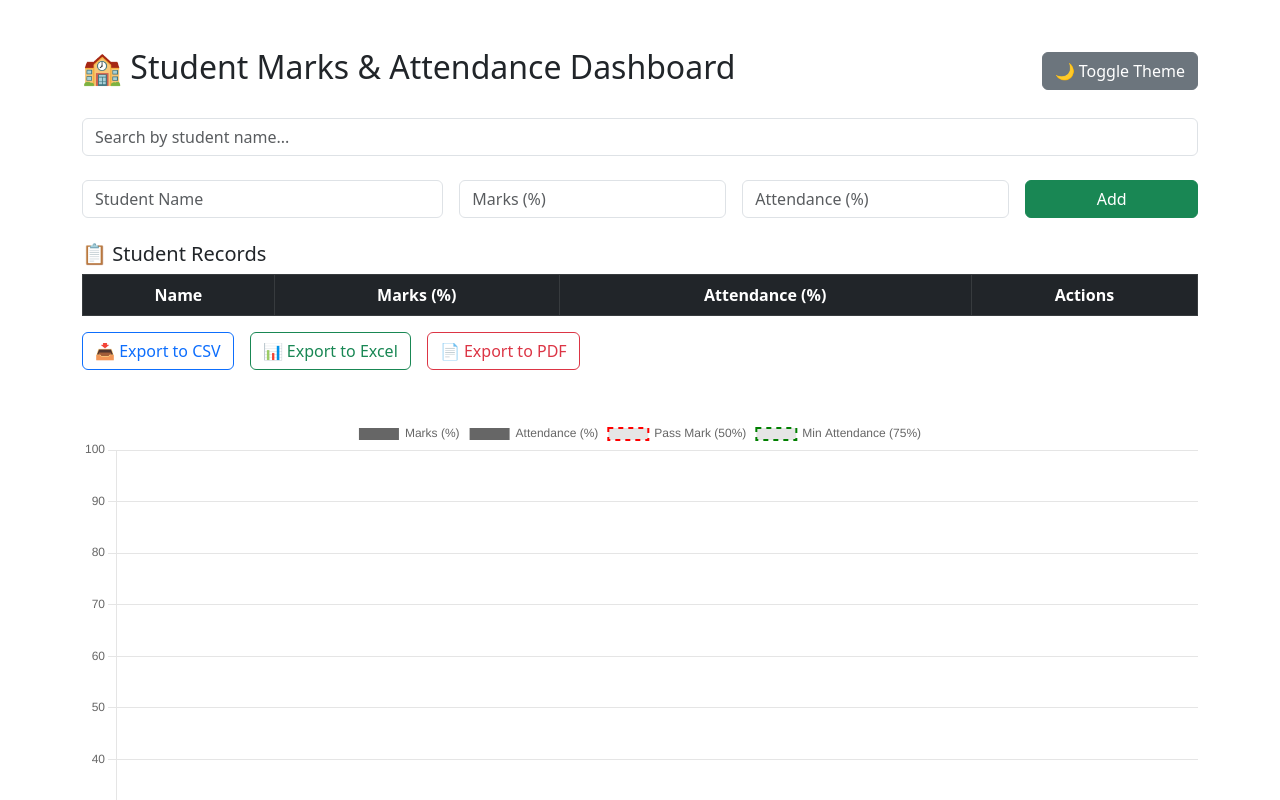
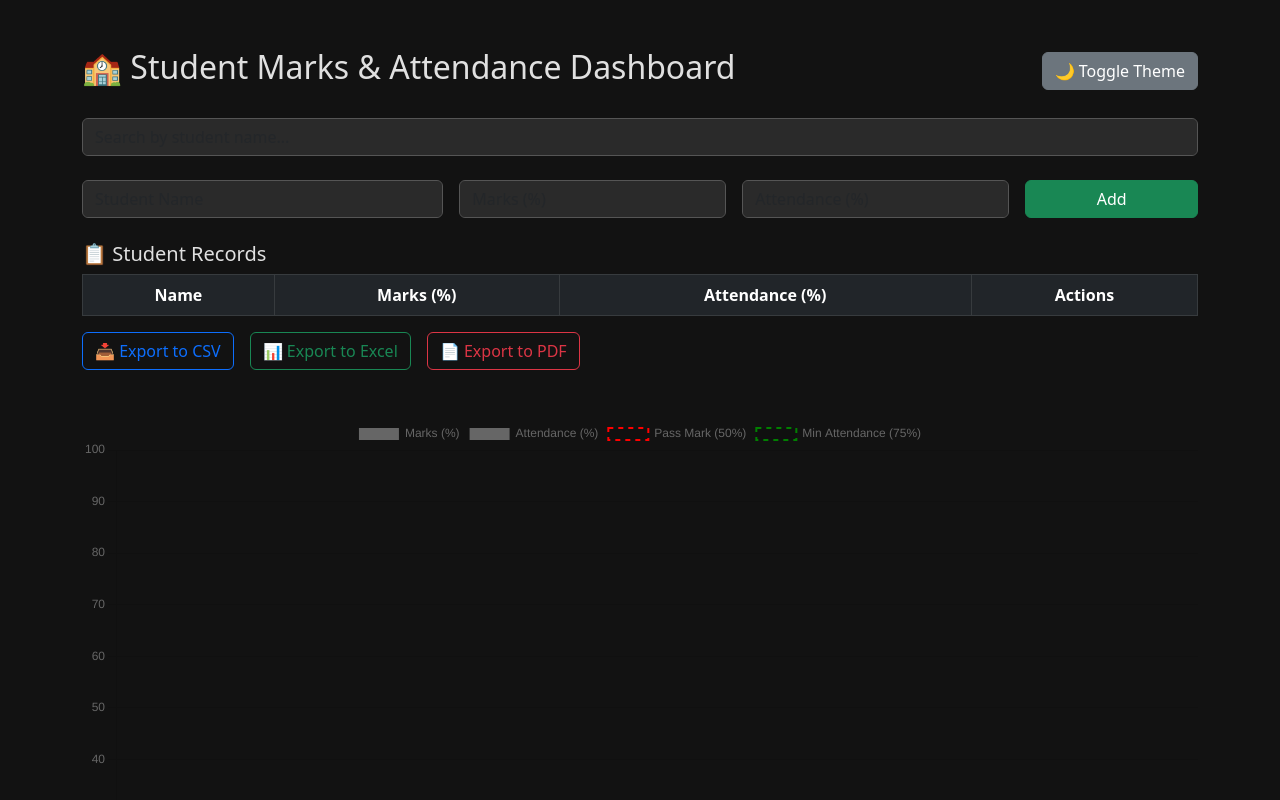
Before and after one commit to Maneeshgvs62/Attendance-Dashboard, a plain HTML site: page index.html in a window 1280 px wide. Both pictures are taken after a click on the button "🌙 Toggle Theme". Shown: the top 800 px of the page. Drawn offline with nearby package versions, Linux system fonts and the light colour scheme.

Commit message:
style.css

```diff
--- a/style.css
+++ b/style.css
@@ -1,17 +1,27 @@
 body {
-  background-color: #f0f2f5;
   font-family: 'Segoe UI', Tahoma, Geneva, Verdana, sans-serif;
+  background-color: #f5f5f5;
+  color: #222;
+  transition: all 0.3s ease-in-out;
 }
 
-h2 {
-  color: #333;
+.dark-theme {
+  background-color: #121212;
+  color: #e0e0e0;
 }
 
-.card {
-  background-color: #ffffff;
-  border-radius: 10px;
+.dark-theme input,
+.dark-theme select,
+.dark-theme textarea {
+  background-color: #2a2a2a;
+  color: #e0e0e0;
+  border-color: #555;
 }
 
 .table th, .table td {
   vertical-align: middle;
 }
+
+.btn {
+  min-width: 150px;
+}
```
